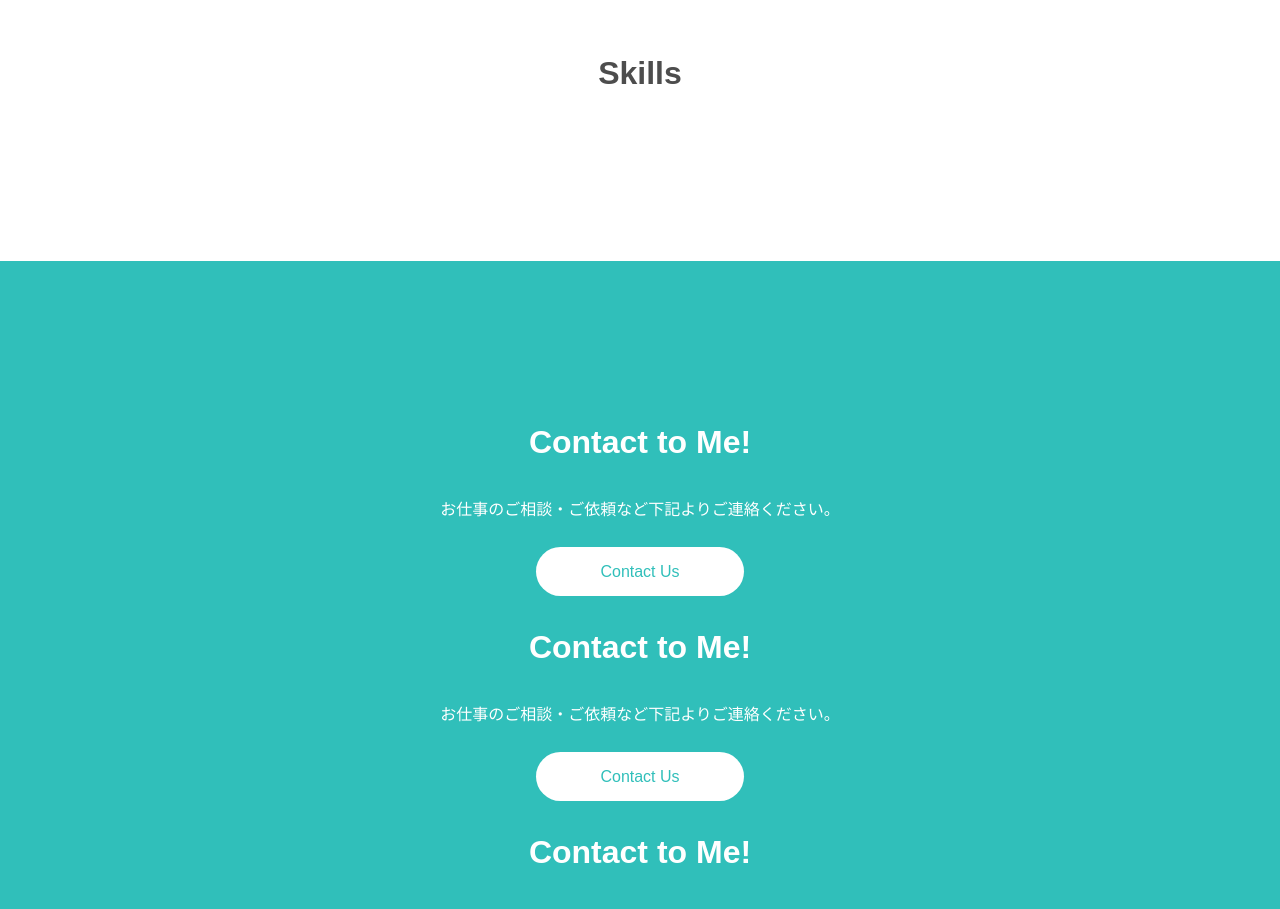
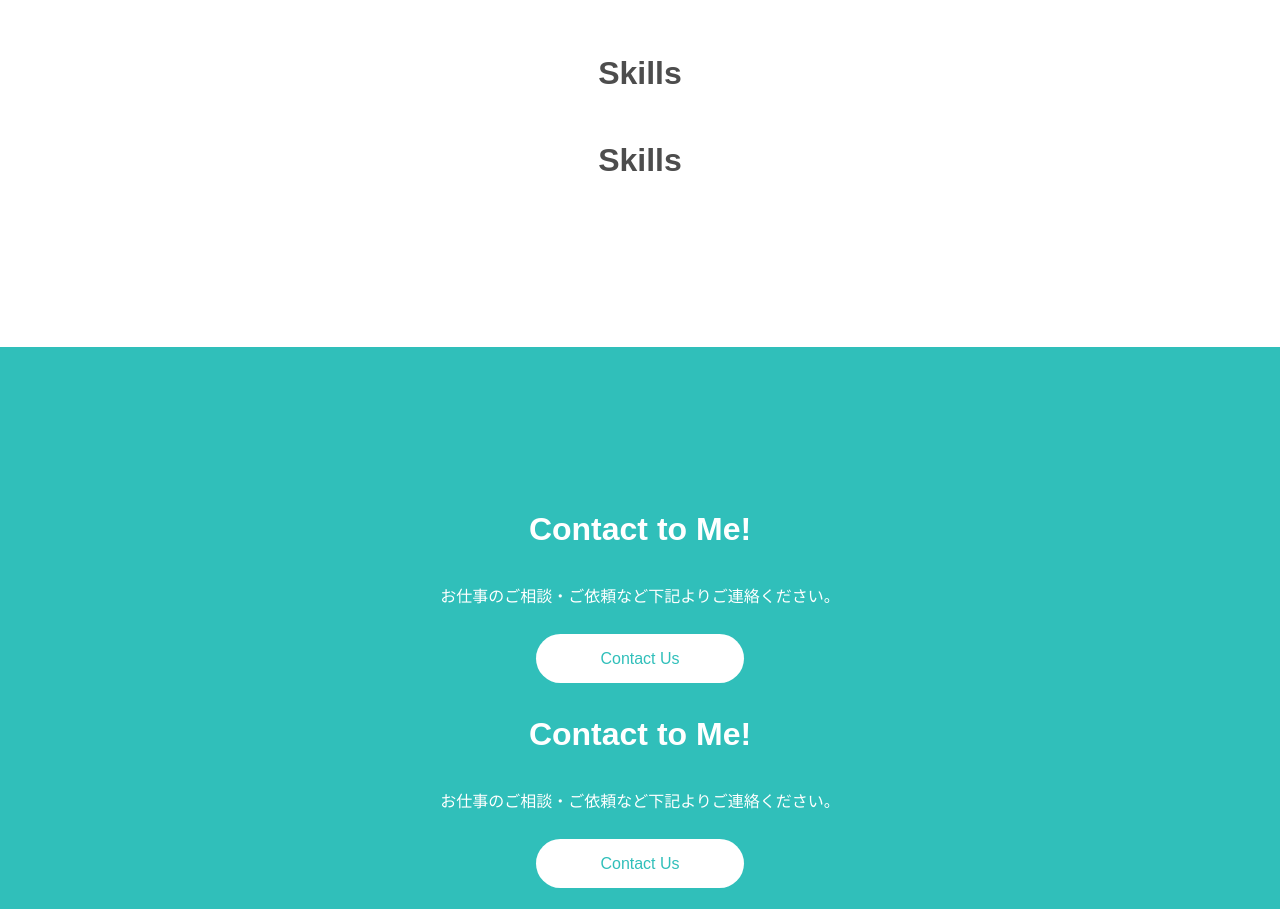
Before and after one commit to atsu0203/react-portfolio-site, a React (Create React App) app: page / in a window 1280 px wide. Shown: the part 1081-1990 px from the top of the page. Built offline with nearby package versions, Linux system fonts and the light colour scheme.

Commit message:
スキルの更新

```diff
--- a/src/components/Skills.jsx
+++ b/src/components/Skills.jsx
@@ -17,6 +17,9 @@ export const Skills = () => {
         <div className="heading">
           <h2>Skills</h2>
         </div>
+        <div className="heading">
+          <h2>Skills</h2>
+        </div>
         <div className="skills-container">
         </div>
       </div>
```
